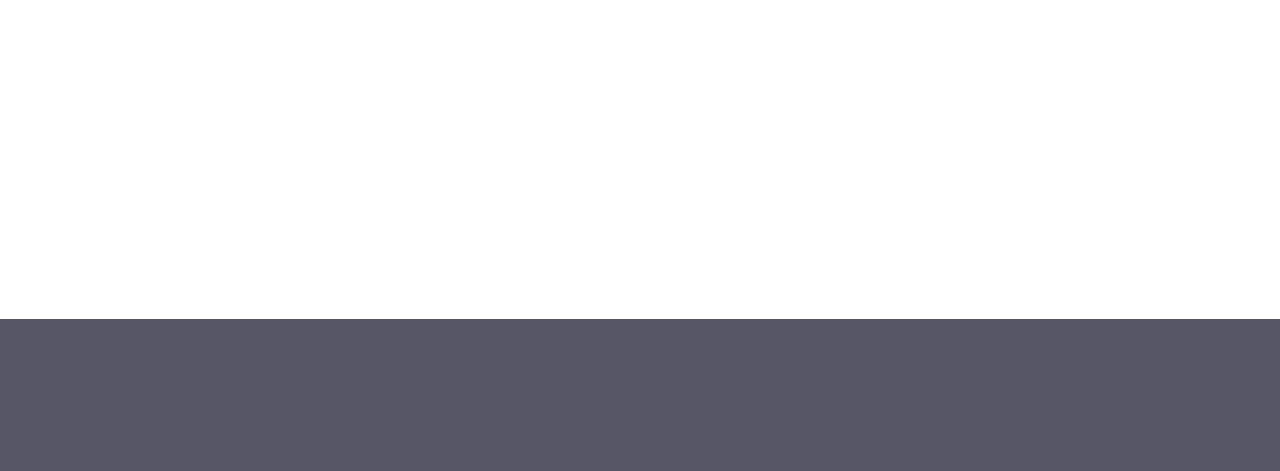
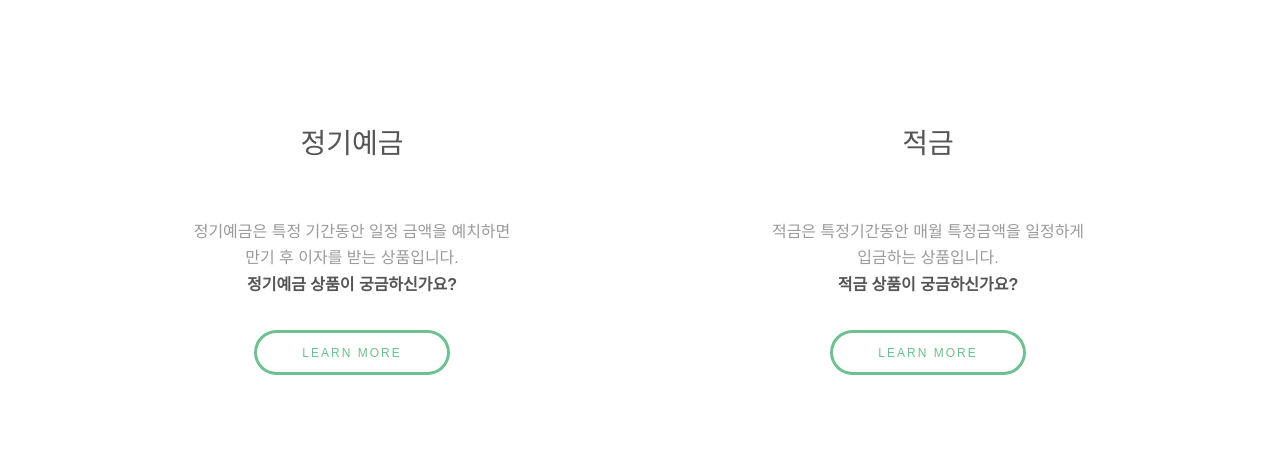
Before and after one commit to MiranLeeeee/Sparta-Web-Prj, a Flask app: page / in a window 1280 px wide. Shown: the part 481-952 px from the top of the page. Before the commit the page ends 800 px from the top, so only its background shows below. Run offline with Flask 2, Linux system fonts and the light colour scheme.

Commit message:
update home.html (wrapper)

```diff
--- a/project/templates/home.html
+++ b/project/templates/home.html
@@ -7,16 +7,19 @@
     <link rel="stylesheet" href="../static/assets/css/main.css"/>
 </head>
 <body>
+
+<!--navigation-->
 <header id="header">
     <div class="inner">
         <nav id="nav">
-            <!--아이디 버튼 넣을 것-->
+            <!--아이디 버튼 넣을 곳-->
         </nav>
         <a href="#navPanel" class="navPanelToggle"><span class="fa fa-bars"></span></a>
     </div>
 </header>
-<section id="banner">
-    <!--inner에 이미지 삽입: 무료이미지 활용-->
+
+<!--main image-->
+<section id="banner" style="background-image: url('https://cdn.pixabay.com/photo/2013/07/18/10/56/packs-163497_1280.jpg'); z-index:1;">
     <div class="inner">
         <header>
             <h1>Don't worry Don worry!</h1>
@@ -28,6 +31,39 @@
         </footer>
     </div>
 </section>
+
+<!--wrapper: 서브페이지 이동-->
+<section id="three" class="wrapper align-center">
+    <div class="inner">
+        <div class="flex flex-2">
+            <article>
+                <div class="image round">
+                    <!--정기예금 이미지 필요-->
+                </div>
+                <header>
+                    <h3>정기예금</h3><br/>
+                </header>
+                <p>정기예금은 특정 기간동안 일정 금액을 예치하면 <br/>만기 후 이자를 받는 상품입니다. <br/><strong>정기예금 상품이 궁금하신가요?</strong></p>
+                <footer>
+                    <a href="javascript:showDeposit();" class="button">Learn More</a>
+                </footer>
+            </article>
+            <article>
+                <div class="image round">
+                    <!--적금 이미지 필요-->
+                </div>
+                <header>
+                    <h3>적금</h3><br/>
+                </header>
+                <p>적금은 특정기간동안 매월 특정금액을 일정하게 <br/> 입금하는 상품입니다. <br/><strong>적금 상품이 궁금하신가요?</strong></p>
+                <footer>
+                    <a href="javascript:showSavings();"  class="button">Learn More</a>
+                </footer>
+            </article>
+        </div>
+    </div>
+</section>
+
 <script src="../static/assets/js/jquery.min.js"></script>
 <script src="../static/assets/js/skel.min.js"></script>
 <script src="../static/assets/js/util.js"></script>
```
